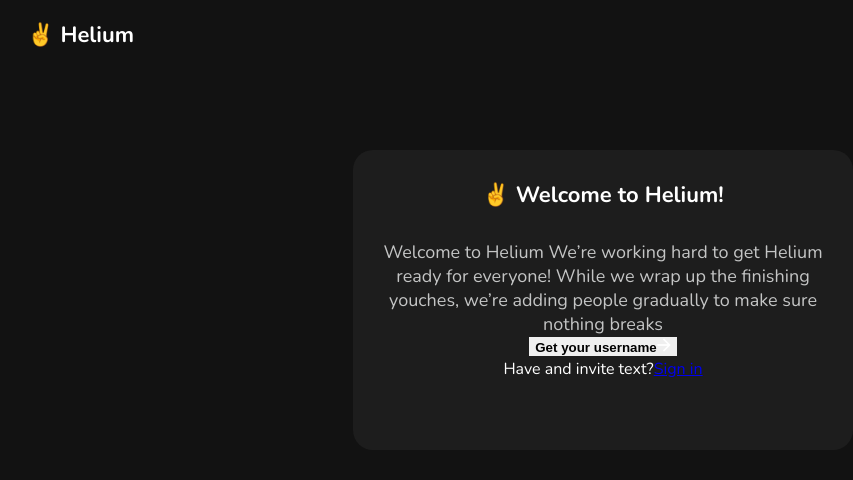
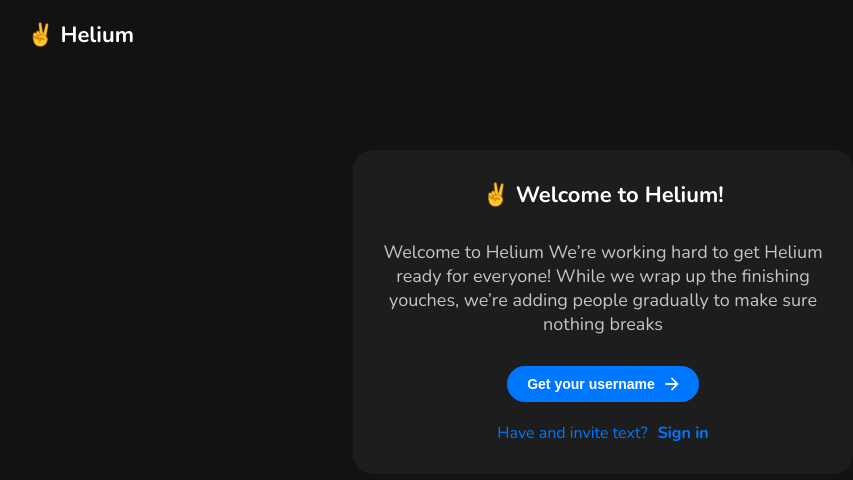
Before and after one commit to CodingPuffin007/crispy-spork, a React (Create React App) app: page / in a window 1280 px wide. Shown: the top 480 px of the page, without its empty margins (37-890 px from the left). Built offline with nearby package versions, Linux system fonts and the light colour scheme.

Commit message:
completed home page

```diff
--- a/src/Components/shared/Button/Button.jsx
+++ b/src/Components/shared/Button/Button.jsx
@@ -0,0 +1,16 @@
+import React from 'react'
+import styles from './Button.module.css'
+
+
+const Button = ({ text, onClick }) => {
+    return (
+        <button className={styles.button} onClick={onClick}>
+            <span>
+                {text}
+            </span>
+            <img src="/Images/Vector.png" className={styles.arrow}  alt="arrow" />
+        </button>
+    )
+}
+
+export default Button
--- a/src/Components/shared/Button/Button.module.css
+++ b/src/Components/shared/Button/Button.module.css
@@ -0,0 +1,22 @@
+.button{
+    background: #0077FF;
+    padding: 10px 20px;
+    border: none;
+    outline: none;
+    display: flex;
+    align-items: center;
+    margin: 0 auto;
+    color: #fff;
+    font-size: 14px;
+    border-radius: 50px;
+    cursor: pointer;
+    transition: all .3s ease-in-out;
+}
+
+.arrow{
+    margin-left: 10px;
+}
+
+.button:hover{
+    background: #014a9c;
+}
--- a/src/pages/home/Home.jsx
+++ b/src/pages/home/Home.jsx
@@ -1,30 +1,45 @@
-import React from 'react'
-import styles from './Home.module.css'
-import { Link } from 'react-router-dom'
-import Card from '../../Components/shared/card/Card'
+import React from "react";
+import styles from "./Home.module.css";
+import { Link, useHistory } from "react-router-dom";
+import Card from "../../Components/shared/card/Card";
+import Button from "../../Components/shared/Button/Button";
 
 const Home = () => {
+  const signInLinkStyle = {
+    color: "#0077FF",
+    fontWeight: "bold",
+    textDecoration: "none",
+    marginLeft: "10px",
+  };
+
+  const history = useHistory();
+
+  function startRegister(){
+    history.push('/register')
+    console.log('button pressed....')
+  }
+
+
   return (
     <div className={styles.cardWrapper}>
-
       <Card title="✌️ Welcome to Helium!">
         <p className={styles.text}>
-          Welcome to Helium
-          We’re working hard to get Helium ready for everyone! While we wrap up the finishing youches, we’re adding people gradually to make sure nothing breaks
+          Welcome to Helium We’re working hard to get Helium ready for everyone!
+          While we wrap up the finishing youches, we’re adding people gradually
+          to make sure nothing breaks
         </p>
         <div>
-            <button>
-              <span>Get your username</span>
-              <img src="/Images/Vector.png" alt="arrow" />
-            </button>
+          <Button text="Get your username" onClick={startRegister}/>
         </div>
-          <div>
-            <span>Have and invite text?</span>
-            <Link to="/login">Sign in</Link>
+        <div className={styles.signInWrapper}>
+          <span className={styles.hasInvite}>Have and invite text?</span>
+          <Link to="/login" style={signInLinkStyle}>
+            Sign in
+          </Link>
         </div>
       </Card>
     </div>
-    )
-}
+  );
+};
 
-export default Home
+export default Home;
--- a/src/pages/home/Home.module.css
+++ b/src/pages/home/Home.module.css
@@ -23,7 +23,17 @@
 .text{
     font-size: 18px;
     line-height: 1.6s;
-    color: #C4C5C5
+    color: #C4C5C5;
+    margin-bottom: 30px;
+}
+
+
+.hasInvite{
+    color: #0077FF
+}
+
+.signInWrapper{
+    margin-top: 20px;
 }
 
 .cardWrapper{
```
Also changed, not shown: src/pages/Register/Register.jsx (added), src/pages/Register/Register.module.css (added). Lines whose indentation alone changed are shown as unchanged.
